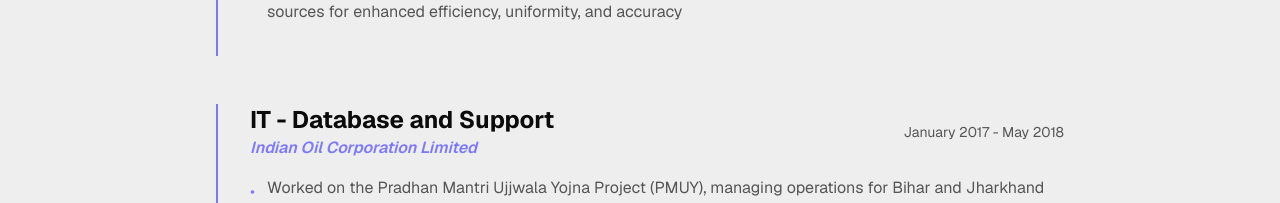
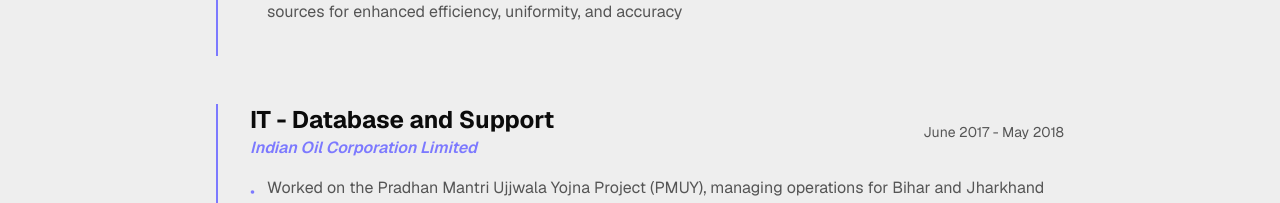
Before and after one commit to Abhinav-Anil/AbhinavAnil, a Next.js app: page / in a window 1280 px wide. Shown: the part 2240-2443 px from the top of the page. Built offline with nearby package versions, Linux system fonts and the light colour scheme.

Commit message:
experience

```diff
--- a/components/experience.tsx
+++ b/components/experience.tsx
@@ -38,7 +38,7 @@ export default function Experience() {
     {
       title: "IT - Database and Support",
       company: "Indian Oil Corporation Limited",
-      period: "January 2017 - May 2018",
+      period: "June 2017 - May 2018",
       highlights: [
         "Worked on the Pradhan Mantri Ujjwala Yojna Project (PMUY), managing operations for Bihar and Jharkhand regions",
         "Handled problem troubleshooting and technical support for distributor-customer relationship management systems with its databases",
```
